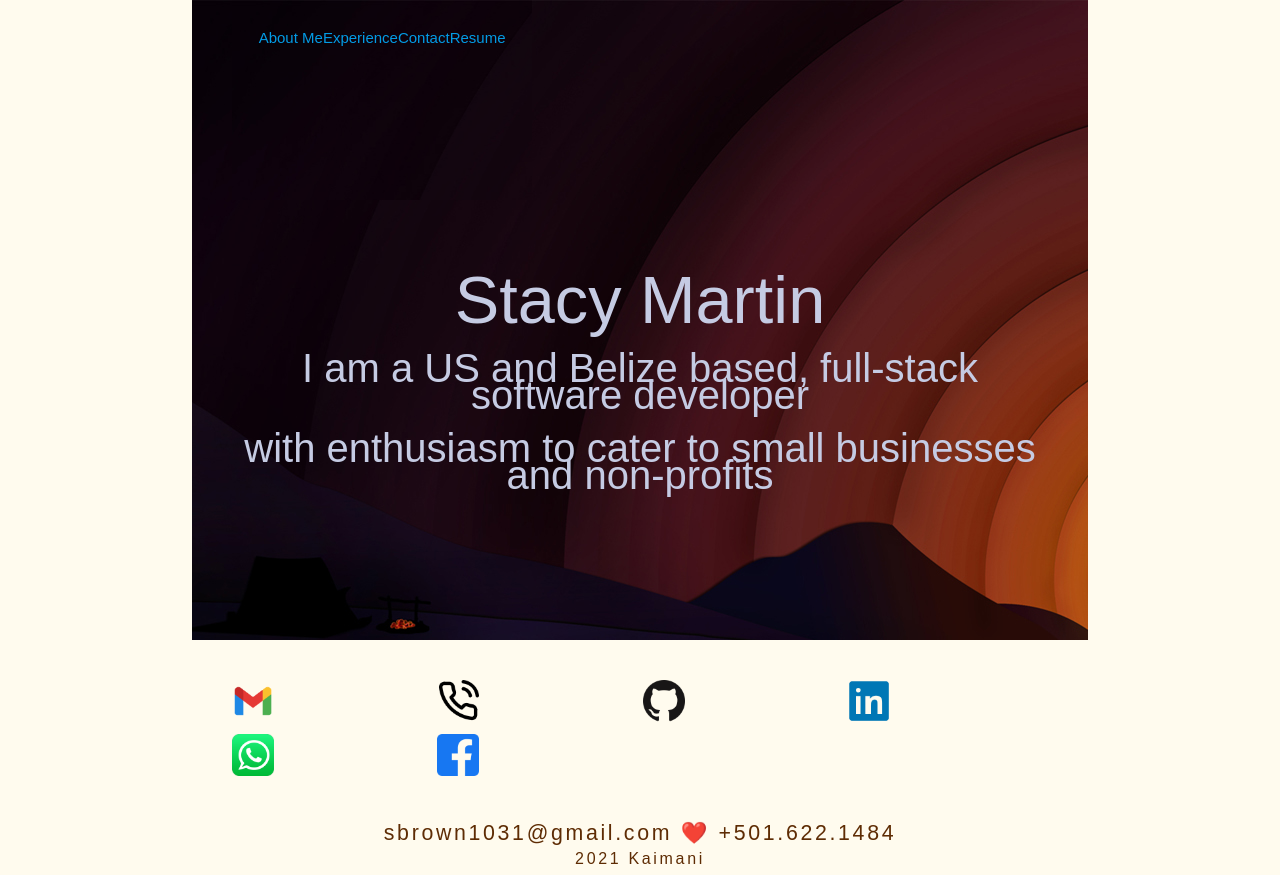
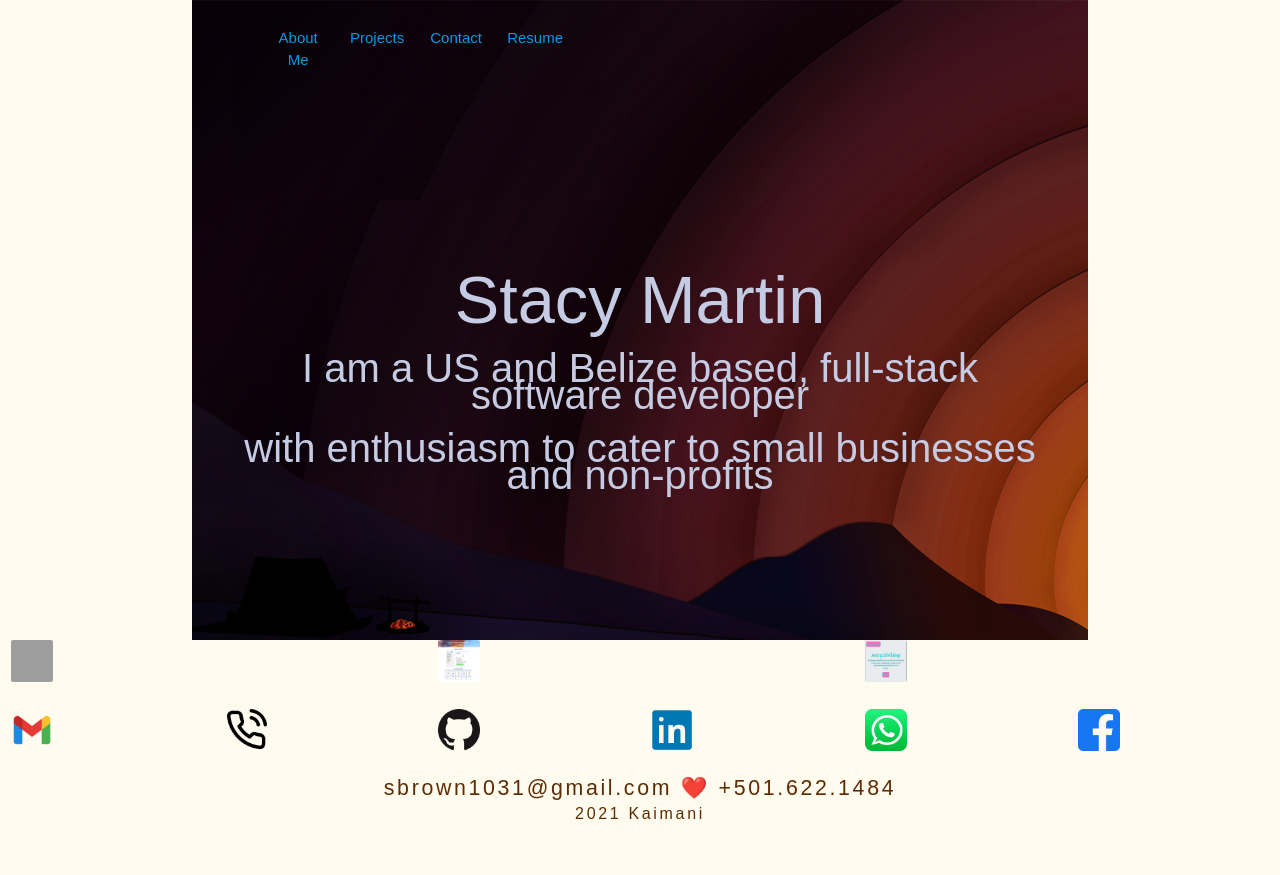
Before and after one commit to Stacy-Martin/sdbm_portfolio, a plain HTML site: page index.html in a window 1280 px wide. After the commit the page ends 830 px from the top, so only its background shows below. Drawn offline with nearby package versions, Linux system fonts and the light colour scheme; grey boxes are pictures that could not be loaded; files whose address does not match are found by name; a web font is replaced by a local one.

Commit message:
projects

```diff
--- a/index.html
+++ b/index.html
@@ -23,12 +23,18 @@ integrity="sha384-50oBUHEmvpQ+1lW4y57PTFmhCaXp0ML5d60M1M7uH2+nqUivzIebhndOJK28an
     <section class="container" id="BackgroundImg">
 
         <header class="row jumbotron">
-            <!-- <h1 class="navBar"></h1> -->
+            <div class="col s3">
                 <a href="#About Me">About Me</a>
-                <a href="#Experience">Experience</a>
+            </div>
+            <div class="col s3">
+                <a href="#Projects">Projects</a>
+            </div>
+            <div class="col s3">
                 <a href="#Contact">Contact</a>
+            </div>
+            <div class="col s3">
                 <a href="resume.html" target="_blank">Resume</a>
-            <!-- </h1> -->
+            </div>
         </header>
 
         <h1>Stacy Martin</h1>
@@ -39,32 +45,75 @@ integrity="sha384-50oBUHEmvpQ+1lW4y57PTFmhCaXp0ML5d60M1M7uH2+nqUivzIebhndOJK28an
 
     </section>
 
-    <section class="container" id="Contact">
+    <!-- ***************************************************************************** -->
+    <!-- Projects Section -->
+
+    <div class="row" id="Projects">
+
+        <div class="col s4">
+          <!-- Project Content 1 goes here -->
+          <a href="https://cbmartinez42.github.io/boredify-project/">
+            <img src="assets/Images/boredify2screenshot.png" alt="boredify screenshot"
+            style="width:42px;height:42px;border: none;"></a>
+
+        </div>
+
+        <div class="col s4">
+          <!-- Project Content 2 goes here -->
+          <a href="https://stacy-martin.github.io/weather-dashboard/">
+            <img src="assets/Images/Screen Shot 2021-03-28 at 9.16.46 PM.png" alt="Weather Dashboard Screenshot"
+            style="width:42px;height:42px;border: none;"></a>
+        </div>
+
+        <div class="col s4">
+          <!-- Project Content 3 goes here -->
+          <a href="https://stacy-martin.github.io/Code-Quiz/">
+            <img src="assets/Images/Screen Shot 2021-03-04 at 2.41.27 AM.png" alt="Code Quiz Screenshot"
+            style="width:42px;height:42px;border: none;"></a>
+        </div>
+
+      </div>
+
+<!-- ***************************************************************************** -->
+<!-- Content Section -->
+
+    <section class="row" id="Contact">
+        <div class="col s2">
         <a href="mailto:sbrown1031@gmail.com">
             <img src="assets/Images/google-gmail-128.webp" alt="Gmail Logo"
-            style="width:42px;height:42px;border: none;">
-        </a>
+            style="width:42px;height:42px;border: none;"></a>
+        </div>
+        <div class="col s2">
         <a href="tel:+501.622.1484">
             <img src="assets/Images/phone-call-128.webp" alt="Phone Icon"
-            style="width:42px;height:42px;border: none;">
-        </a>
+            style="width:42px;height:42px;border: none;"></a>
+        </div>
+        <div class="col s2">
         <a href="https://github.com/Stacy-Martin" target="_blank">
             <img src="assets/Images/github-128.webp" alt="GitHub Logo"
-            style="width:42px;height:42px;border: none;">
-        </a>
+            style="width:42px;height:42px;border: none;"></a>
+        </div>
+        <div class="col s2">
         <a href="https://www.linkedin.com/in/stacy-brown-81b198204/" target="_blank">
             <img src="assets/Images/Social-media_LinkedIn-128.webp" alt="LinkedIn Logo"
-            style="width:42px;height:42px;border: none;">
-        </a>
+            style="width:42px;height:42px;border: none;"></a>
+        </div>
+        <div class="col s2">
         <a href="https://api.whatsapp.com/send?phone=5016221484" target="_blank">
             <img src="assets/Images/social_media_applications_23-whatsapp-128.webp" alt="WhatsApp logo"
-            style="width:42px;height:42px;border: none;">
-        </a>
+            style="width:42px;height:42px;border: none;"></a>
+        </div>
+        <div class="col s2">
         <a href="https://www.facebook.com/kaimanimarinetours" target="_blank">
             <img src="assets/Images/Colored_Facebook3_svg-128.webp" alt'"Facebook Logo"
-            style="width:42px;height:42px;border: none;">
-        </a>
+            style="width:42px;height:42px;border: none;"></a>
+        </div>
+
     </section>
+
+
+<!-- ***************************************************************************** -->
+<!-- Footer Section -->
 
     <footer>
         <h5>sbrown1031@gmail.com   ❤️️   +501.622.1484</h5>
```
Also changed, not shown: assets/Images/Screen Shot 2021-03-04 at 2.41.27 AM.png (added), assets/Images/Screen Shot 2021-03-28 at 9.16.46 PM.png (added), resume.html (added), 2 other files.
